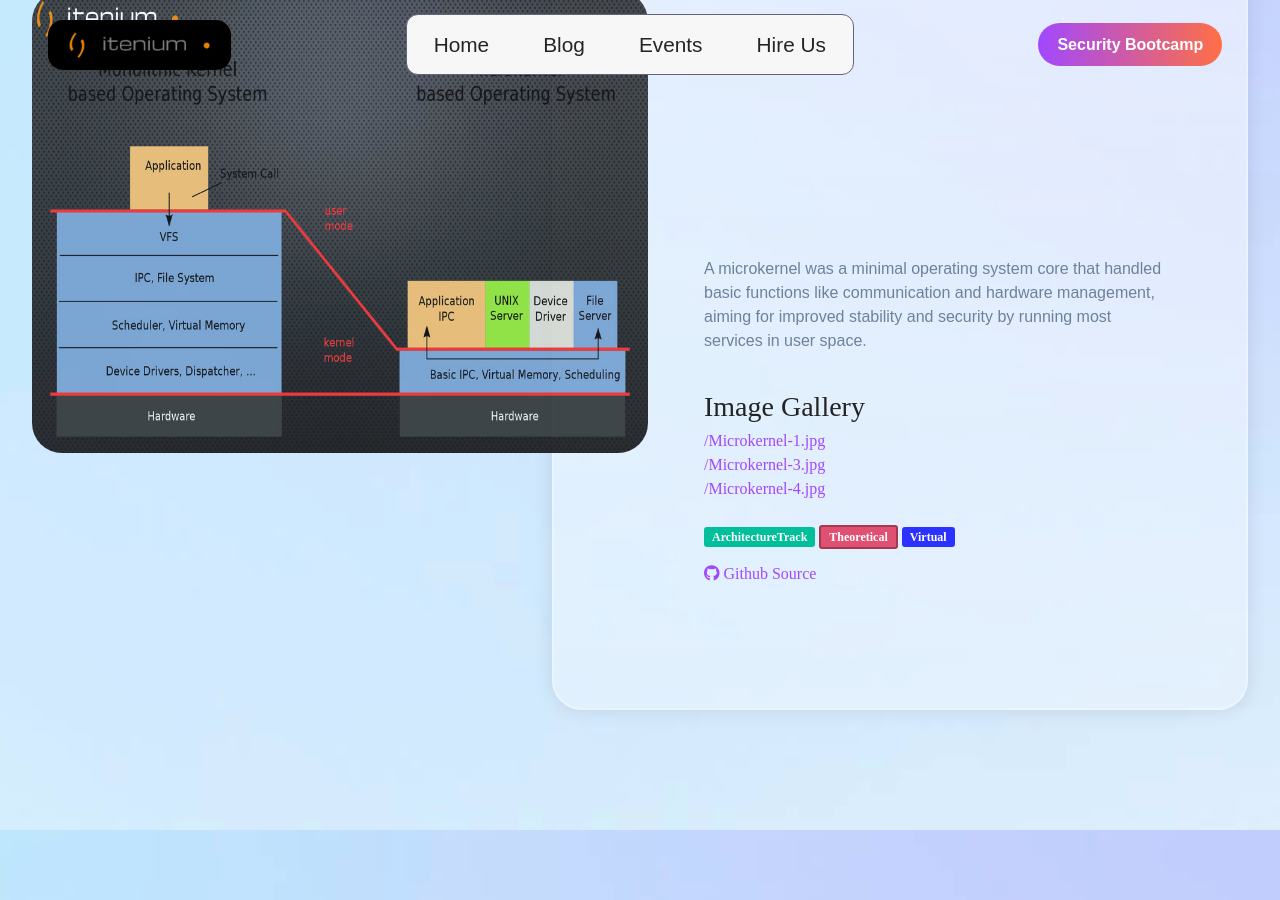
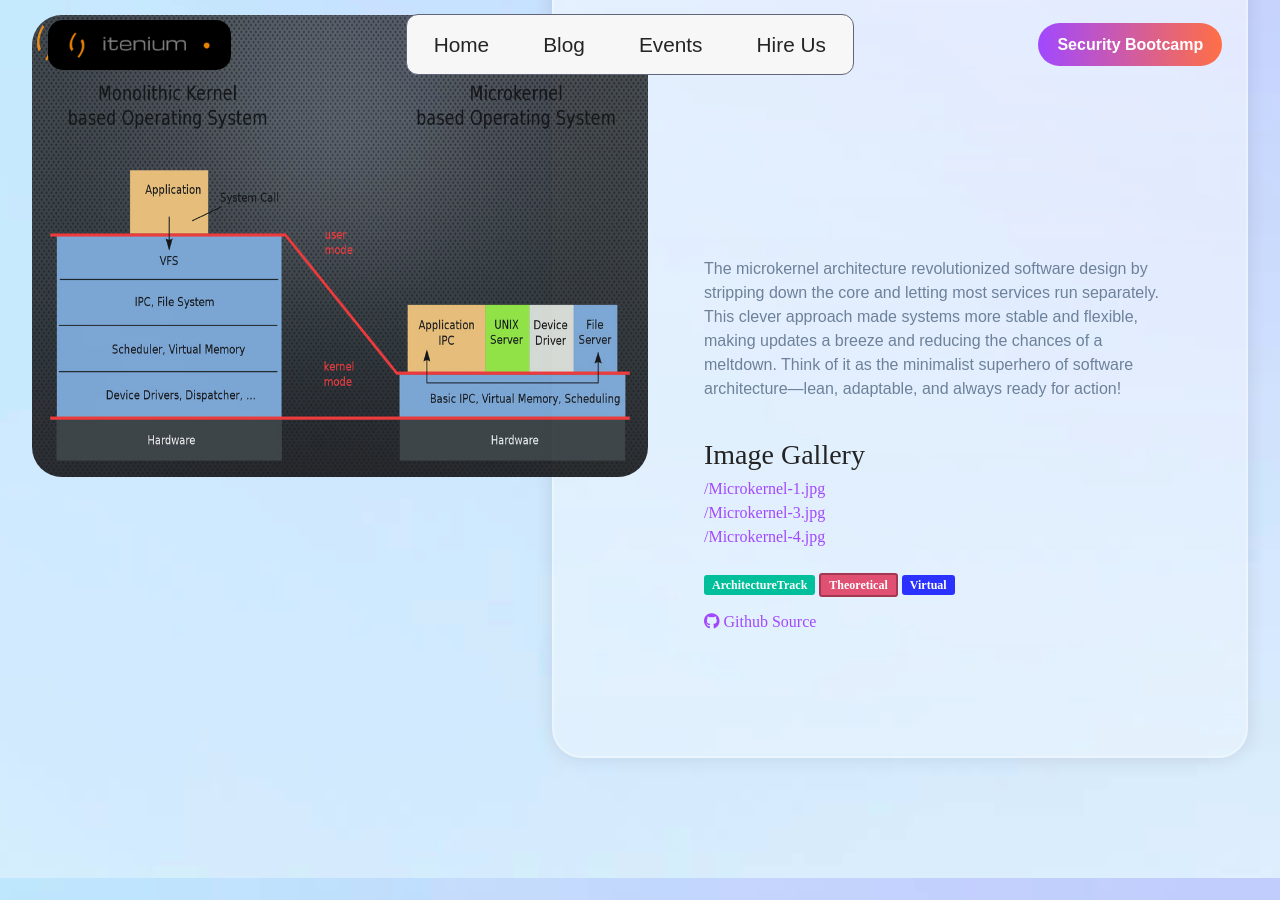
Before and after one commit to itenium-be/Competence-Center, a Jekyll site: the page built from pages/events.html, in a window 1280 px wide and 900 px high, scrolled down 61841 px. Built offline with Jekyll 4.4.1, drawn with Linux system fonts in a browser that asks for light colours; some web fonts are replaced.

Commit message:
updated the summary

```diff
--- a/_data/events.yml
+++ b/_data/events.yml
@@ -1347,10 +1347,12 @@
   date: 2022-06-15
   track: "ArchitectureTrack"
   summary: >
-    A microkernel was a minimal operating system core that
-    handled basic functions like communication and hardware
-    management, aiming for improved stability and security
-    by running most services in user space.
+    The microkernel architecture revolutionized software design
+    by stripping down the core and letting most services run separately.
+    This clever approach made systems more stable and flexible, making
+    updates a breeze and reducing the chances of a meltdown. Think of it
+    as the minimalist superhero of software architecture—lean, adaptable,
+    and always ready for action!
   level: Introduction
   content: "Theoretical"
   type: ["Virtual"]
```
